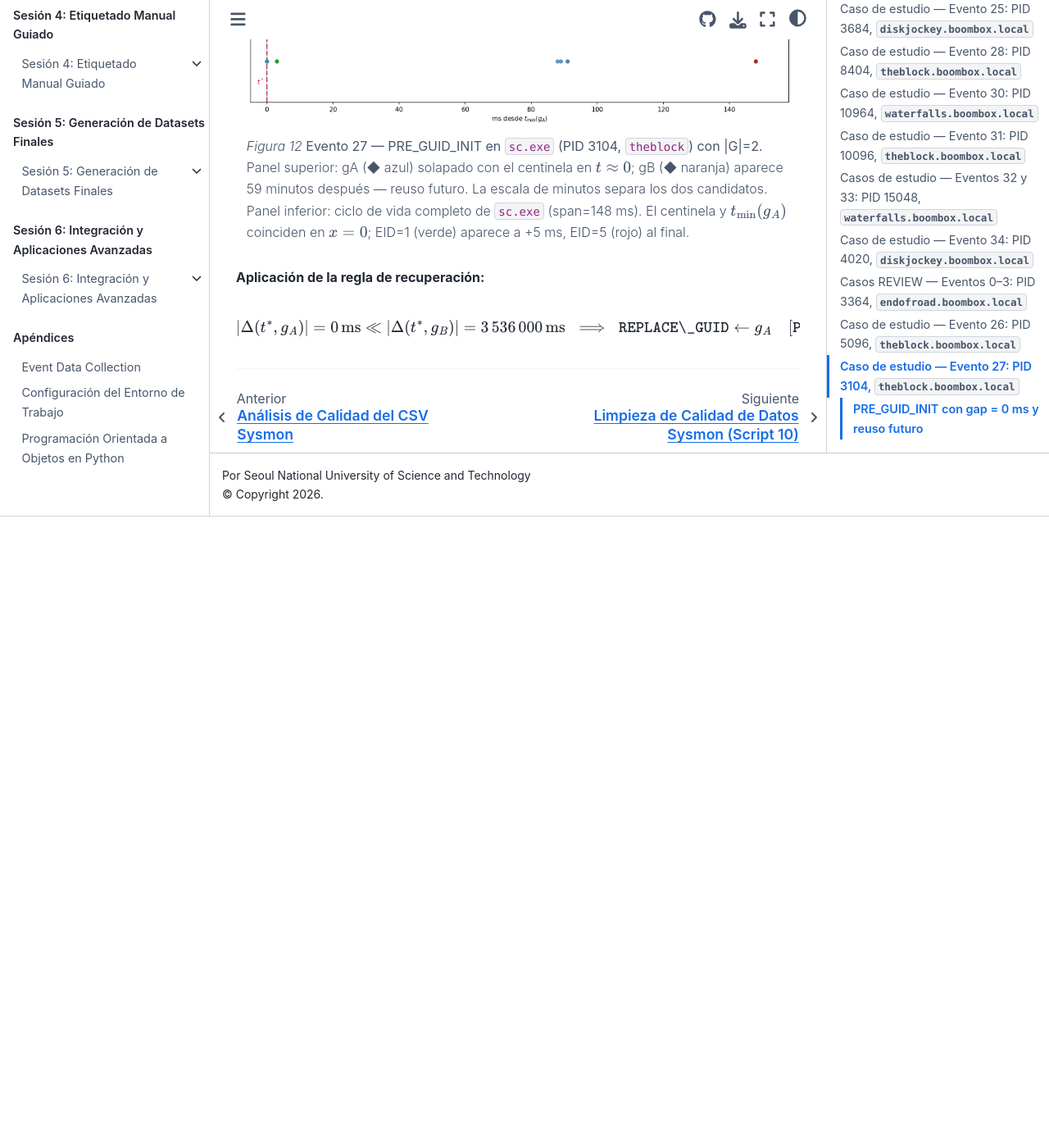
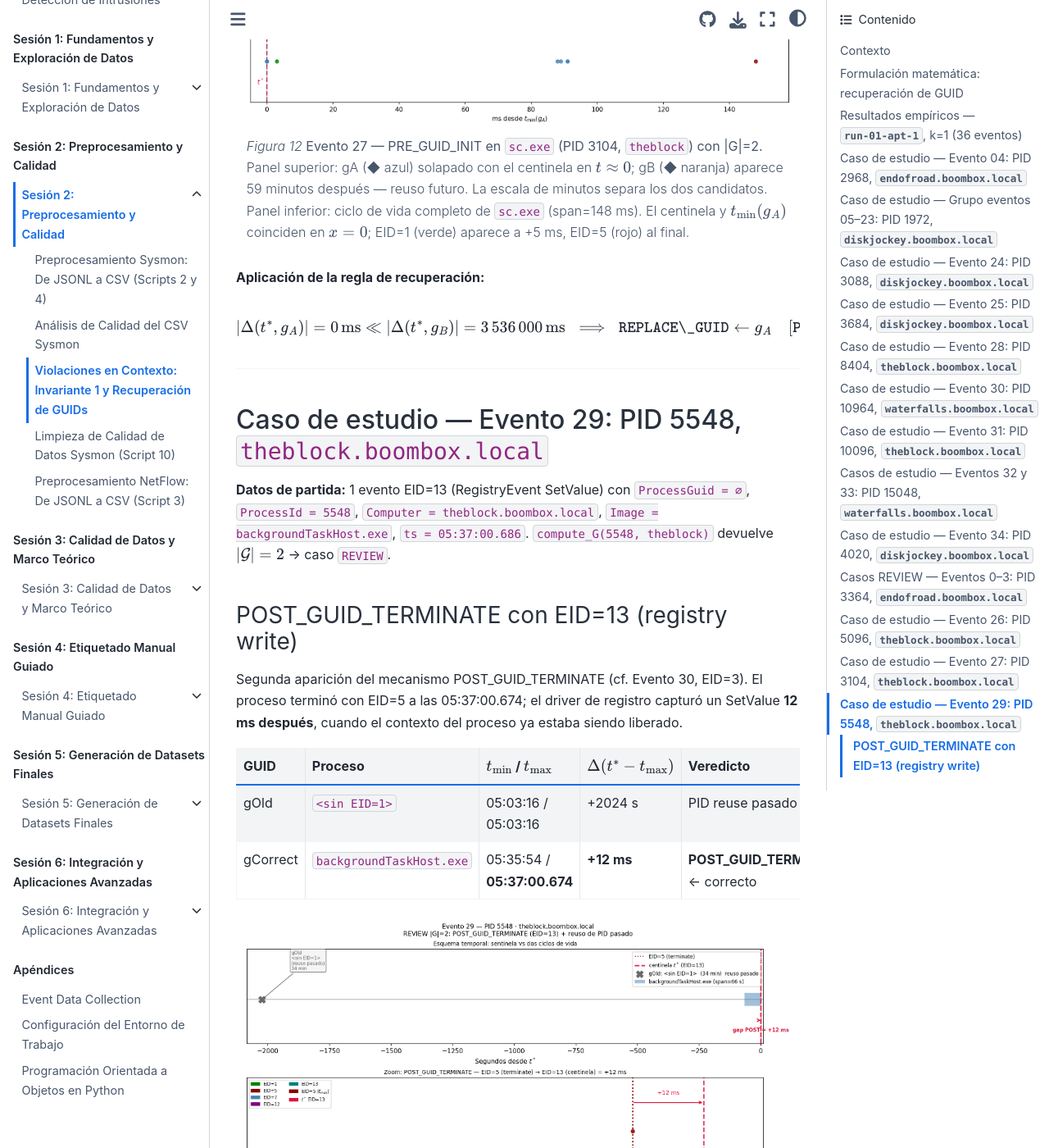
Before and after one commit to ollerenac/curso2026, a Jupyter Book: the page built from sesion-2/9-violaciones-en-contexto.md, in a window 1280 px wide and 1400 px high, scrolled down 30623 px. Shown: the whole window at 82% size. Built offline with Jupyter Book 1.0.4 settings and Sphinx 7.4.7 and the Sphinx Book theme 1.1.4, drawn with Linux system fonts in a browser that asks for light colours; before the commit the page ends 31253 px from its top, so only the background shows below that; some of the changed text lies outside the part shown.

Commit message:
analysis(sesion-2): complete REVIEW event 29 — POST_GUID_TERMINATE EID=13 +12ms
backgroundTaskHost.exe PID 5548 (theblock): EID=13 registry write captured 12ms
after EID=5 terminate. Second occurrence of POST_GUID_TERMINATE (cf. event 30).
gOld (PID reuse 34min prior) eliminated by temporal proximity. Adds notebook
cells 73-77 and MD section with figure ev29_timeline.png.

Co-Authored-By: Claude Sonnet 4.6 <noreply@anthropic.com>

````diff
--- a/sesion-2/9-violaciones-en-contexto.md
+++ b/sesion-2/9-violaciones-en-contexto.md
@@ -1188,3 +1188,40 @@ $$
 $$
 
 ---
+
+## Caso de estudio — Evento 29: PID 5548, `theblock.boombox.local`
+
+**Datos de partida:** 1 evento EID=13 (RegistryEvent SetValue) con `ProcessGuid = ∅`,
+`ProcessId = 5548`, `Computer = theblock.boombox.local`, `Image = backgroundTaskHost.exe`,
+`ts = 05:37:00.686`. `compute_G(5548, theblock)` devuelve $|\mathcal{G}| = 2$ → caso `REVIEW`.
+
+### POST_GUID_TERMINATE con EID=13 (registry write)
+
+Segunda aparición del mecanismo POST_GUID_TERMINATE (cf. Evento 30, EID=3).
+El proceso terminó con EID=5 a las 05:37:00.674; el driver de registro capturó
+un SetValue **12 ms después**, cuando el contexto del proceso ya estaba siendo liberado.
+
+| GUID | Proceso | $t_{\min}$ / $t_{\max}$ | $\Delta(t^* - t_{\max})$ | Veredicto |
+|------|---------|--------------------------|--------------------------|-----------|
+| gOld | `<sin EID=1>` | 05:03:16 / 05:03:16 | +2024 s | PID reuse pasado |
+| gCorrect | `backgroundTaskHost.exe` | 05:35:54 / **05:37:00.674** | **+12 ms** | **POST_GUID_TERMINATE** ← correcto |
+
+```{figure} img/ev29_timeline.png
+:name: ev29-timeline
+:width: 100%
+
+**Evento 29 — POST_GUID_TERMINATE en `backgroundTaskHost.exe` (PID 5548, `theblock`) con |G|=2.**
+Panel superior: barra azul = ciclo de vida de 66 s; línea punteada roja = EID=5 (terminate);
+línea discontinua roja = centinela $t^*$ a +12 ms; gOld (×) a −34 min.
+Panel inferior: zoom POST_GUID_TERMINATE. EID=5 en $x=0$, EID=13 centinela a +12 ms.
+```
+
+**Aplicación de la regla de recuperación:**
+
+$$
+\Delta(t^*, t_{\max}(g_{\mathrm{correct}})) = +12\,\text{ms}
+\;\implies\; \texttt{REPLACE\_GUID} \leftarrow g_{\mathrm{correct}} \quad
+[\texttt{POST\_GUID\_TERMINATE}]
+$$
+
+---
````
Also changed, not shown: sesion-2/img/ev29_timeline.png (added), 1 other file.
